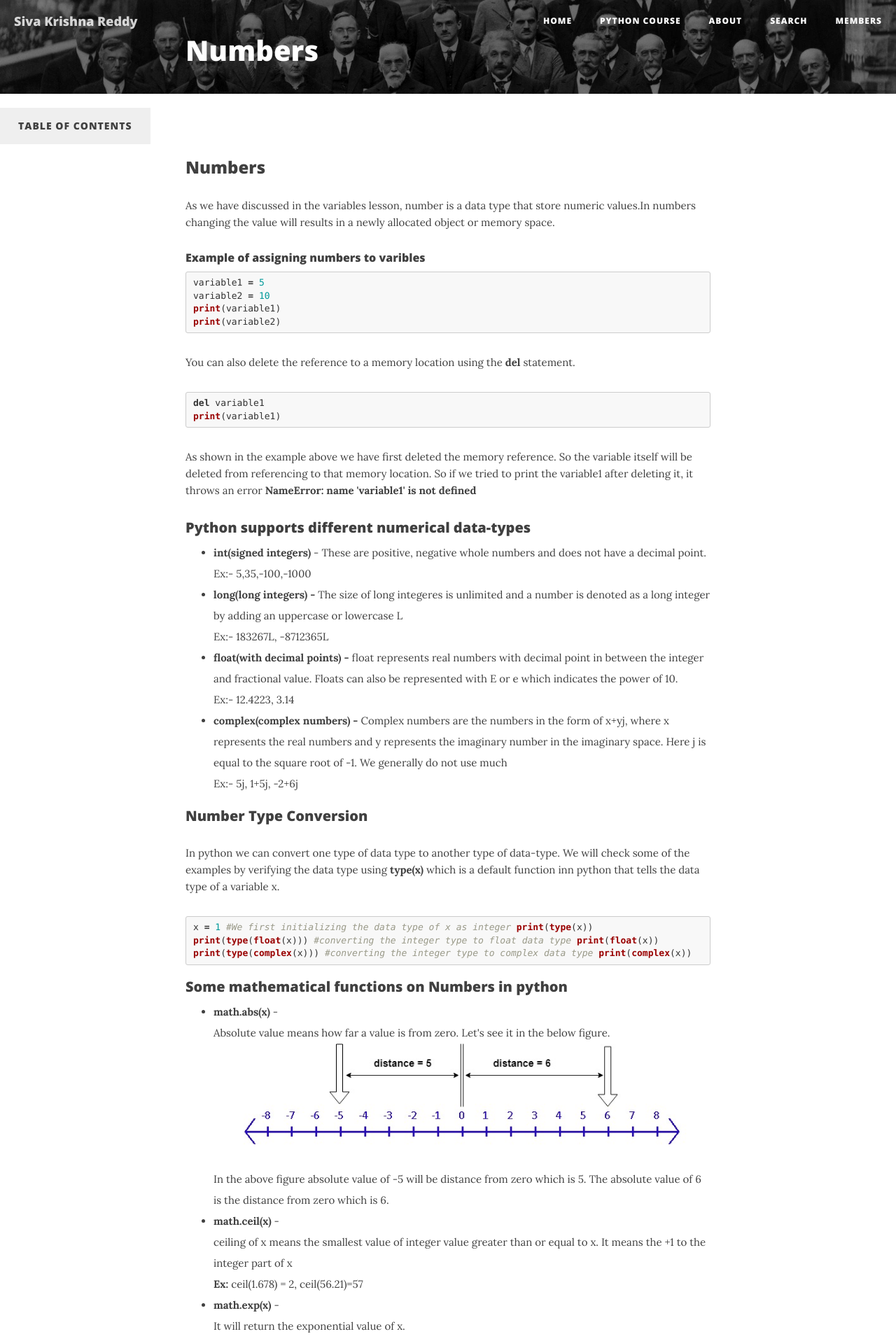
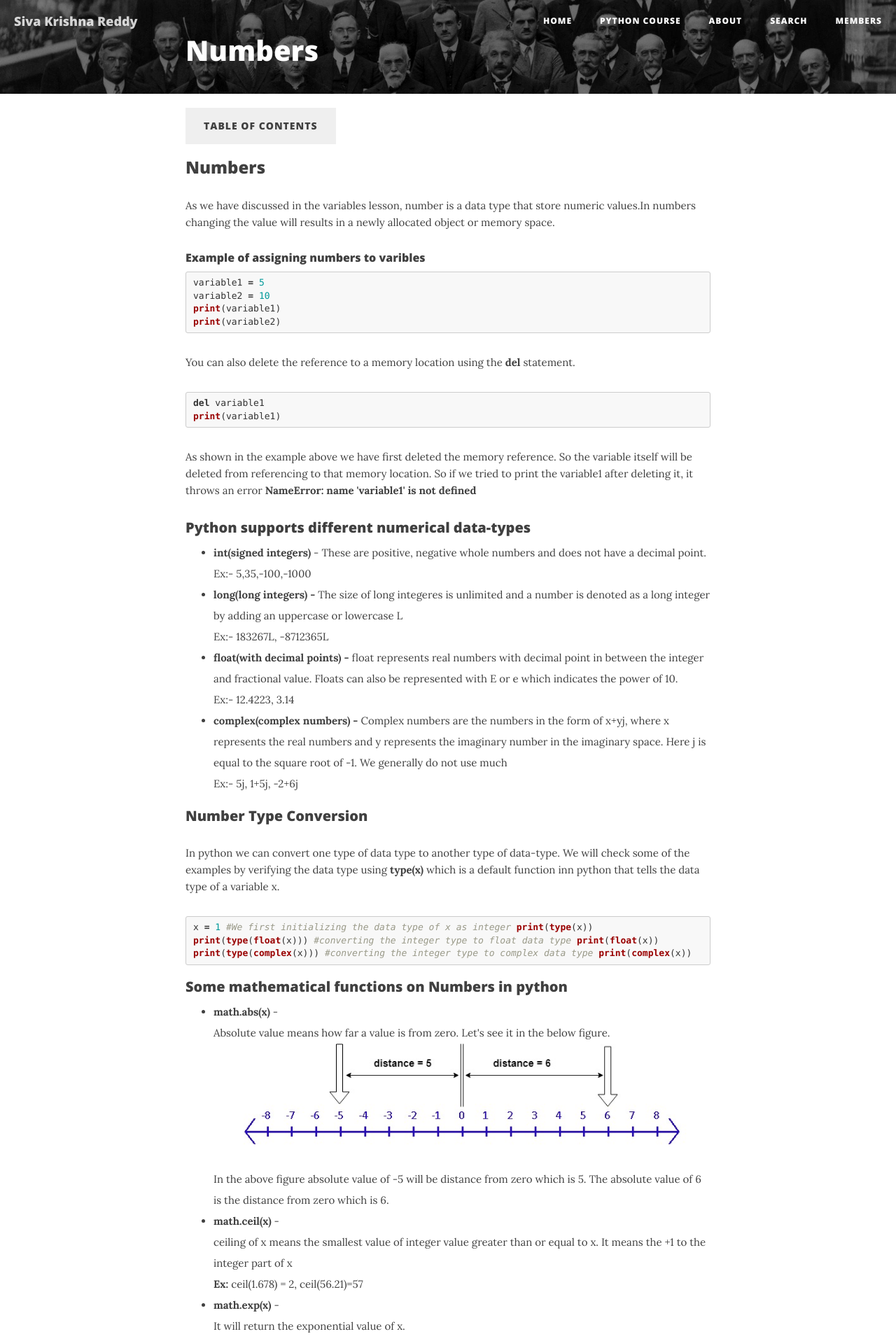
Before and after one commit to sivakrishna383/sivakrishna383.github.io, a Jekyll site: the page built from pages/numbers.md, in a window 1280 px wide. Shown: the top 1916 px of the page at 70% size. Built offline with Jekyll 4.4.1, drawn with Linux system fonts in a browser that asks for light colours; nearby versions of some CDN libraries; comment, search, counter and statistics services are not loaded.

Commit message:
Update notebook.html

```diff
--- a/_layouts/notebook.html
+++ b/_layouts/notebook.html
@@ -146,6 +146,11 @@ layout: default
 
 <!-- Post Content -->
 {% include imagezoom.html %}
+
+<article>
+    <div id="content" class="container">
+        <div class="row">
+            <div class="col-lg-8 col-lg-offset-2 col-md-10 col-md-offset-1">
 <button type="button" class="btn btn-outline-primary collapsed" data-toggle="collapse" data-target="#toc" aria-expanded="false">Table Of Contents</button>
 <div id="toc" class="collapse" align="center" style="margin-left: 20%; line-height: 1.6; font-size: 20px;">
 <h1>Table of Contents</h1>
@@ -169,11 +174,6 @@ layout: default
 		<a href="#"><li class="list-group-item">Arrays</li></a>
         </ul>
 </div>
-<article>
-    <div id="content" class="container">
-        <div class="row">
-            <div class="col-lg-8 col-lg-offset-2 col-md-10 col-md-offset-1">
-
 {{ content }}
 
 {% assign notebookadress = page.notebookfilename %}
```
